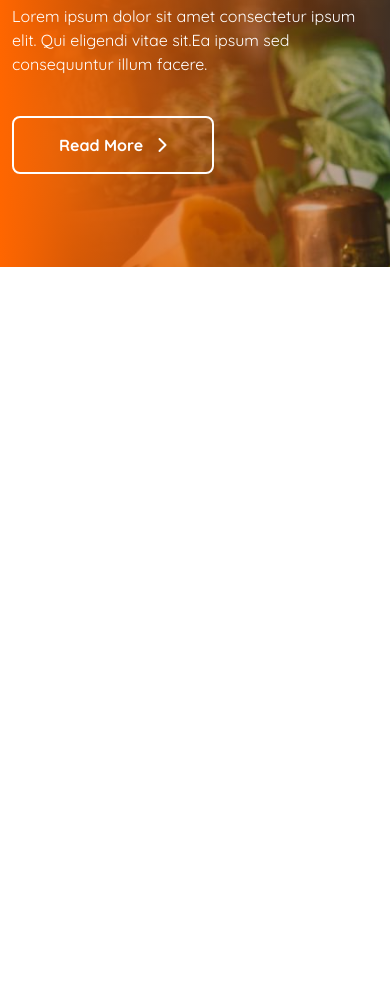
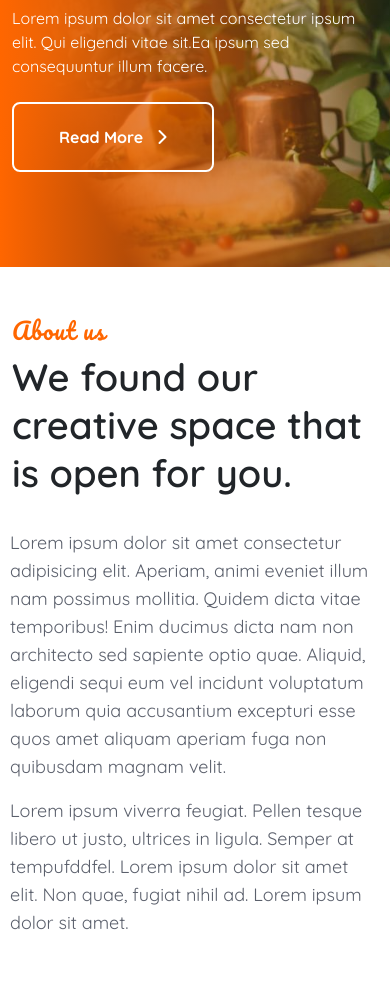
Before and after one commit to trungkien0997sg/capstone, a plain HTML site: page index.html in a window 390 px wide. Shown: the part 433-1418 px from the top of the page. Before the commit the page ends 844 px from the top, so only its background shows below. Drawn offline with nearby package versions, Linux system fonts and the light colour scheme.

Commit message:
tao about responsive

```diff
--- a/index.css
+++ b/index.css
@@ -3,6 +3,10 @@
   padding: 0;
   box-sizing: border-box;
   font-family: "Quicksand", sans-serif;
+}
+
+p {
+  color: rgba(22, 28, 45, 0.7);
 }
 
 header {
@@ -61,23 +65,41 @@ header {
 }
 
 .banner__content a {
+  display: inline-block;
   border: 2px solid white;
   color: white;
   border-radius: 8px;
-  padding: 12px 45px;
+  padding: 18px 45px;
   font-size: 16px;
   line-height: 30px;
   font-weight: 700;
+  text-decoration: none;
 }
 
-.btn::ac {
-  transition: none;
-}
-.btn-white {
-  transition: all 0.3s;
-}
-
-.btn-white:hover {
+.banner__content a:hover {
   background: white;
   color: #ff6600;
 }
+
+/* start about */
+
+.about__text {
+  font-size: 18px;
+  line-height: 28px;
+  padding-left: 10px;
+}
+
+.about__title h6 {
+  font-family: "Pacifico", cursive;
+  color: #ff6600;
+  font-size: 23px;
+  font-weight: 400;
+  line-height: 30px;
+  letter-spacing: 1px;
+}
+
+.about__title h3 {
+  font-size: 38px;
+  font-weight: 600;
+  line-height: 48px;
+}
--- a/index.html
+++ b/index.html
@@ -81,14 +81,42 @@
             Lorem ipsum dolor sit amet consectetur ipsum elit. Qui eligendi
             vitae sit.Ea ipsum sed consequuntur illum facere.
           </p>
-          <a class="btn btn-white mt-sm-5 mt-4 mr-2" href="#">
+          <a class="mt-sm-3 mt-2 mr-2" href="#">
             Read More &nbsp;
             <span class="fa fa-chevron-right" aria-hidden="true"></span
           ></a>
         </div>
       </div>
     </section>
-    <section></section>
+    <section class="about py-5">
+      <div class="container">
+        <div class="row about__content">
+          <div class="about__title col-lg-5">
+            <div class="title__text">
+              <h6>About us</h6>
+              <h3 class="pe-lg-5">
+                We found our creative space that is open for you.
+              </h3>
+            </div>
+          </div>
+          <div class="about__text col-lg-7 mt-lg-0 mt-4">
+            <p>
+              Lorem ipsum dolor sit amet consectetur adipisicing elit. Aperiam,
+              animi eveniet illum nam possimus mollitia. Quidem dicta vitae
+              temporibus! Enim ducimus dicta nam non architecto sed sapiente
+              optio quae. Aliquid, eligendi sequi eum vel incidunt voluptatum
+              laborum quia accusantium excepturi esse quos amet aliquam aperiam
+              fuga non quibusdam magnam velit.
+            </p>
+            <p class="p-0 m-0">
+              Lorem ipsum viverra feugiat. Pellen tesque libero ut justo,
+              ultrices in ligula. Semper at tempufddfel. Lorem ipsum dolor sit
+              amet elit. Non quae, fugiat nihil ad. Lorem ipsum dolor sit amet.
+            </p>
+          </div>
+        </div>
+      </div>
+    </section>
     <!-- Bootstrap JavaScript Libraries -->
     <script
       src="https://cdn.jsdelivr.net/npm/@popperjs/core@2.11.6/dist/umd/popper.min.js"
```
